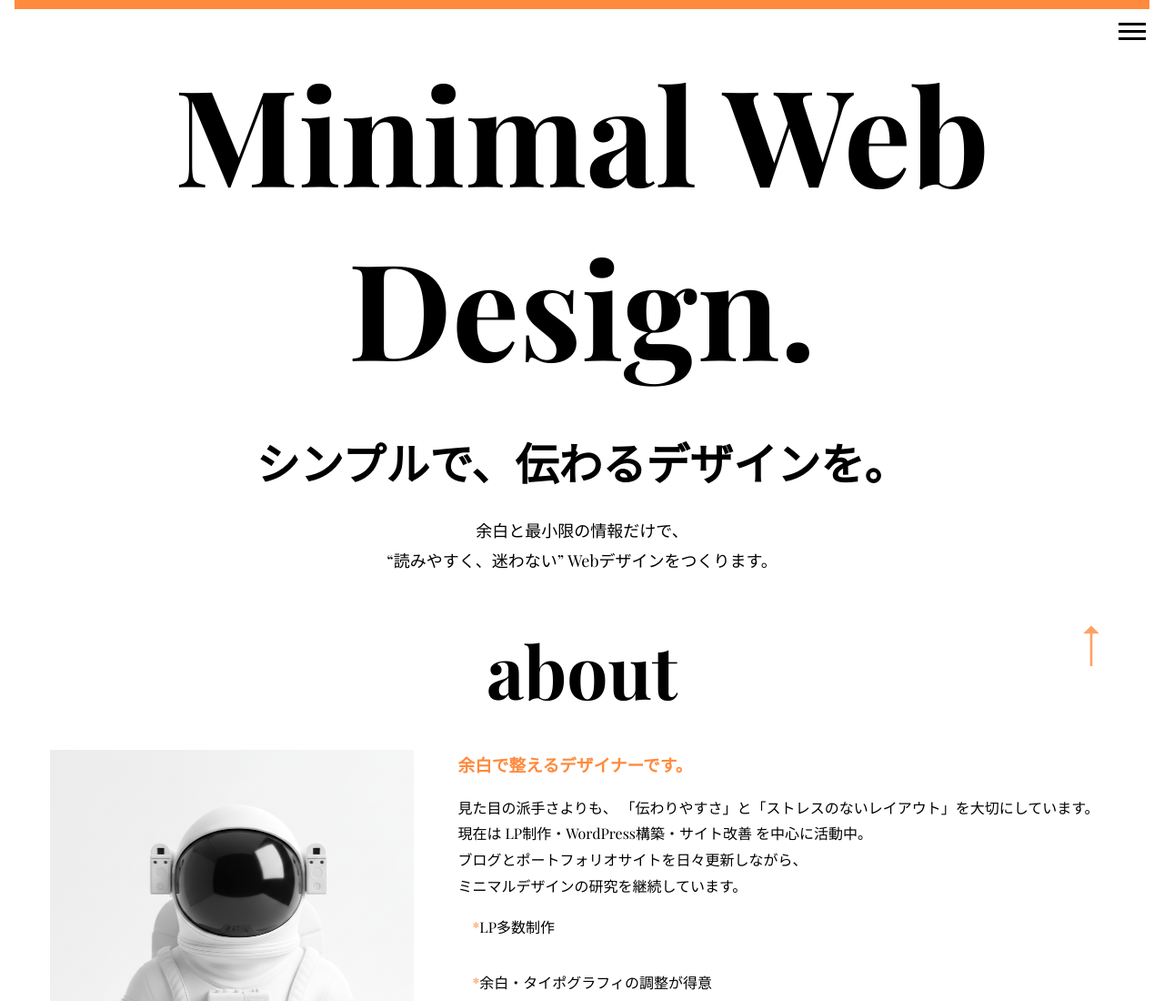
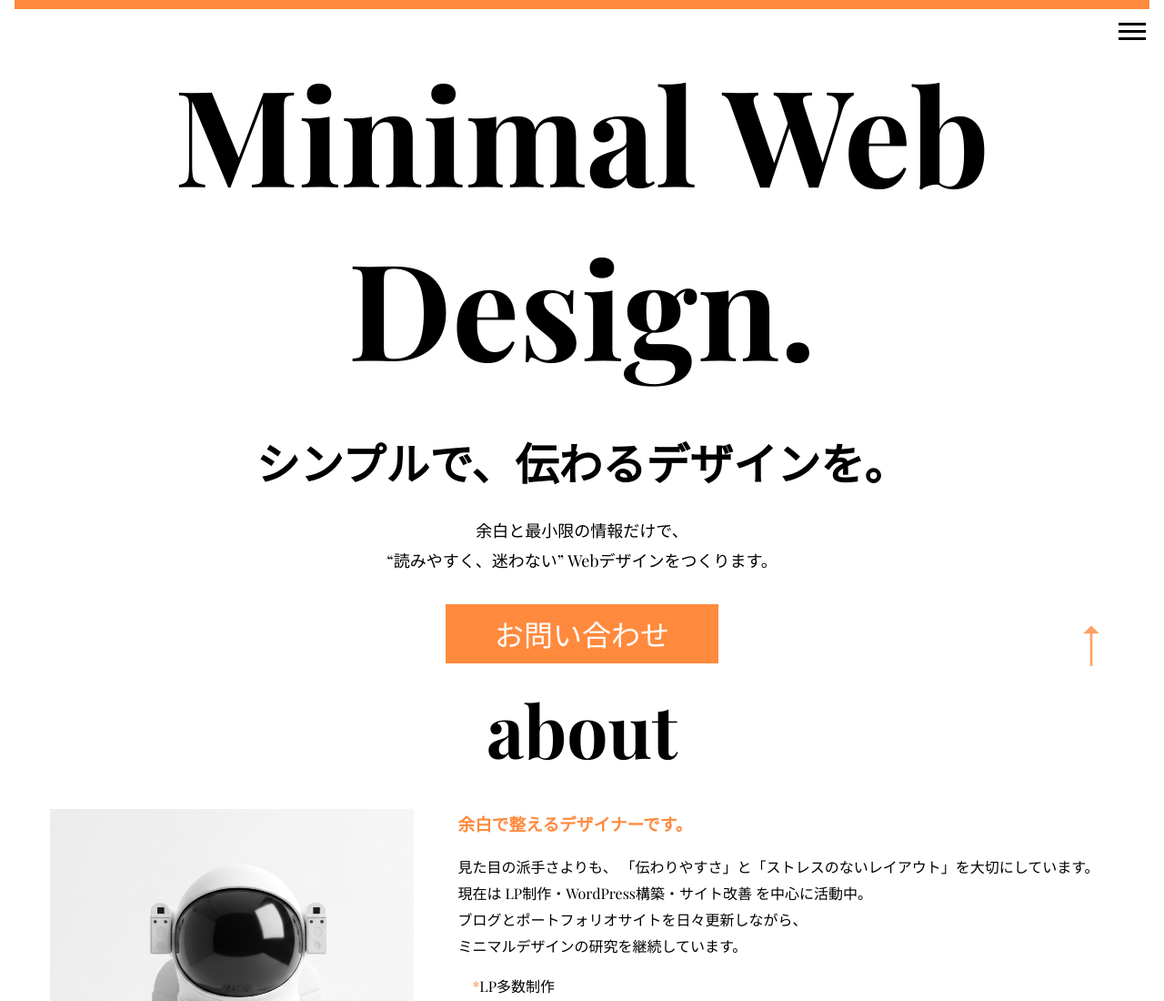
Before and after one commit to yuna-design572/minimal-web-design, a plain HTML site: page index.html in a window 1280 px wide. Shown: the top 1100 px of the page at 91% size. Drawn offline with nearby package versions, Linux system fonts and the light colour scheme; a web font is replaced by a local one.

Commit message:
Add files via upload

```diff
--- a/css/style.css
+++ b/css/style.css
@@ -166,6 +166,9 @@ main p{
     text-align: center;
     margin-bottom: 1rem;
     font-size: 5rem;;
+}
+.top-btn{
+    text-align: center;
 }
 /* about */
 .about h3{
--- a/index.html
+++ b/index.html
@@ -56,6 +56,8 @@
                 <p>余白と最小限の情報だけで、<br>
                 “読みやすく、迷わない” <span class="sp-br"><br></span>Webデザインをつくります。</p>
             </main>
+
+            <div class="top-btn"><a class="contact-btn" href="mailto:yuna.design572@gmail.com">お問い合わせ</a></div>
 
             <section class="about fade-in" id="about">
                 <h2 class="heading-large">about</h2>
```
